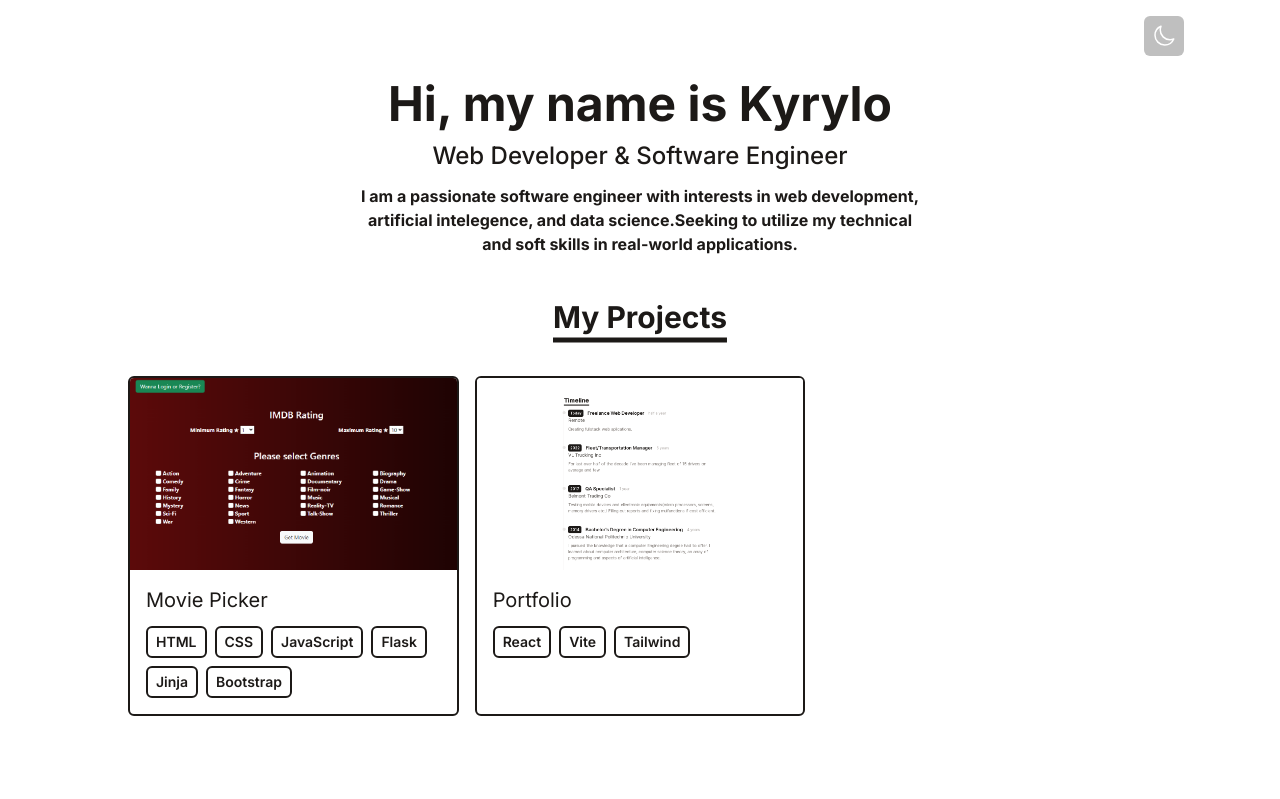
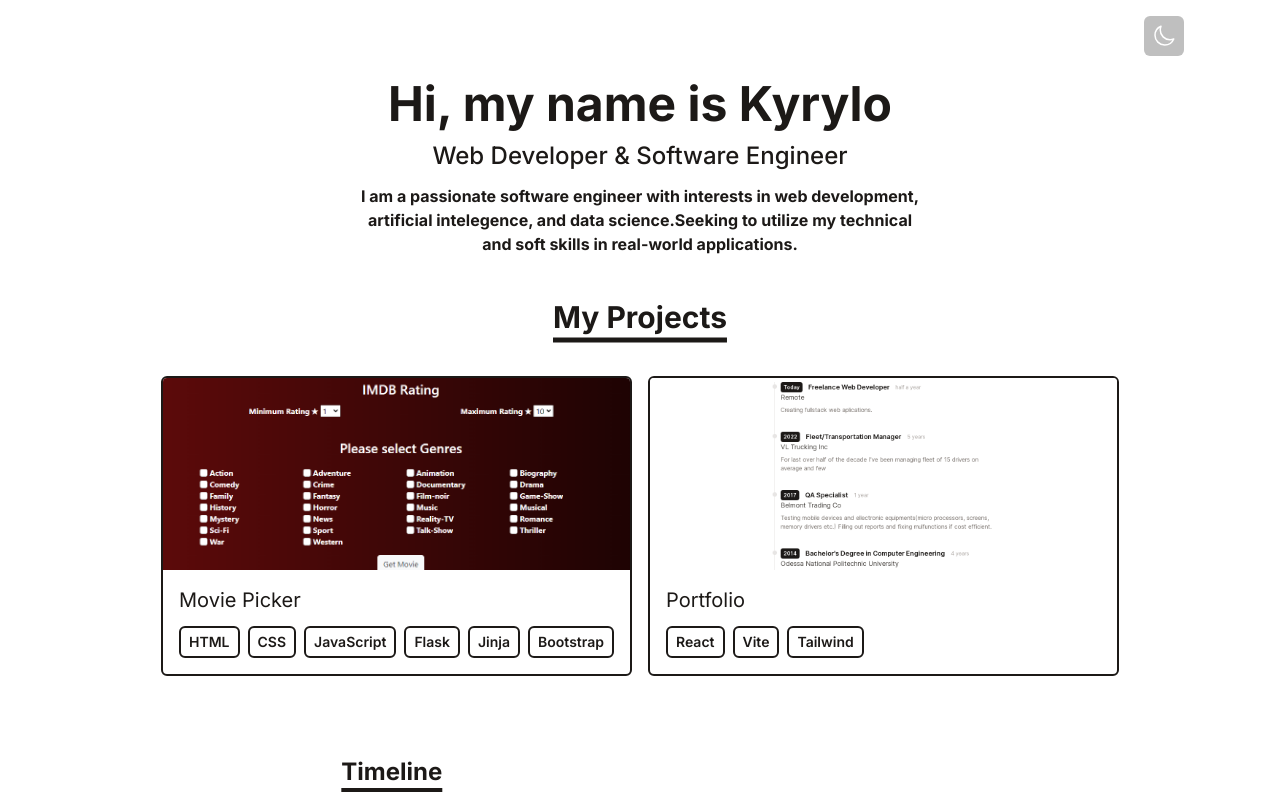
Before and after one commit to sumdeusvitae/portfolio, a React (Vite) app: page / in a window 1280 px wide. Shown: the top 799 px of the page. Built offline with nearby package versions, Linux system fonts and the light colour scheme.

Commit message:
litttle fix in portfolio

```diff
--- a/src/components/Portfolio.jsx
+++ b/src/components/Portfolio.jsx
@@ -3,14 +3,15 @@
 import PortfolioItem from "./PortfolioItem";
 import Title from "./Title";
 
-function Portfolio() {
+function Portfolio () {
   return (
     <>
       <div className="scale-125 flex justify-center mb-5">
         <Title>My Projects</Title>
       </div>
       <div className="flex flex-col md:flex-row items-center justify-center">
-        <div className="grid grid-cols-1 md:grid-cols-2 lg:grid-cols-3 gap-4">
+        <div className="grid grid-cols-1 md:grid-cols-2 lg:grid-cols-2 gap-4">
+          {/* Need to fix back to lg:grid-cols-2 */}
           {portfolio.map((project, id) => (
             <PortfolioItem
               key={id}
```
